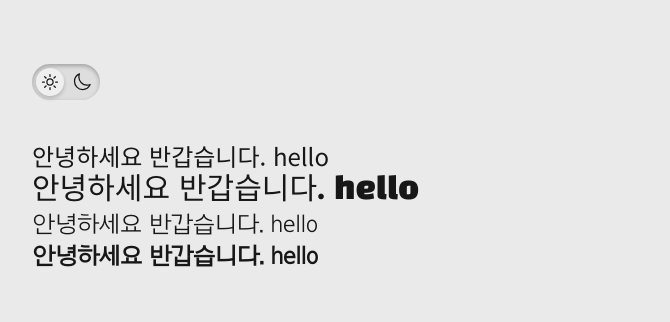
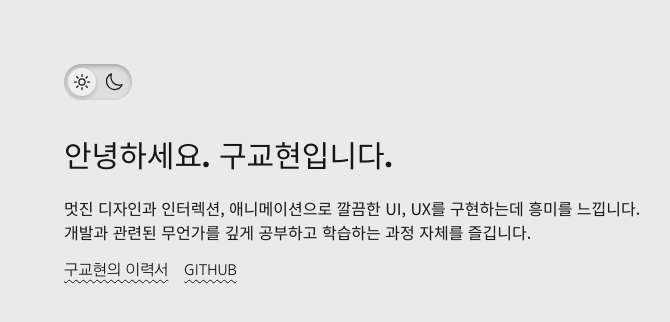
Before and after one commit to rygus9/blog, a Next.js app: page / in a window 1280 px wide. Shown: the top 322 px of the page, without its empty margins (208-878 px from the left). Built offline with nearby package versions, Linux system fonts and the light colour scheme.

Commit message:
feat: 메인 페이지 소개 부분 작성

```diff
--- a/app/layout.tsx
+++ b/app/layout.tsx
@@ -38,6 +38,7 @@ const RootLayout = ({ children }: { children: React.ReactNode }) => {
           arita.variable,
           notoSansKr.variable,
           blackHanSans.variable,
+          "font-noto",
         )}
       >
         <Providers>{children}</Providers>
--- a/app/page.tsx
+++ b/app/page.tsx
@@ -1,23 +1,31 @@
+import Link from "next/link";
+
 import { DarkToggle } from "./_common/components/DarkToggle";
 
 const Page = () => {
   return (
-    <main className="pt-16">
-      <div className="w-[800px] m-auto pb-10">
-        <DarkToggle />
+    <main className="pt-16 max-w-3xl m-auto px-4">
+      <DarkToggle />
+      <h1 className="font-blackHan text-3xl pt-10">
+        안녕하세요. 구교현입니다.
+      </h1>
+      <p className="pt-5">
+        멋진 디자인과 인터렉션, 애니메이션으로 깔끔한 UI, UX를 구현하는데 흥미를
+        느낍니다. <br />
+        개발과 관련된 무언가를 깊게 공부하고 학습하는 과정 자체를 즐깁니다.
+      </p>
+      <div className="pt-3 space-x-4">
+        <Link href="/resume">
+          <span className="font-arita underline decoration-1 decoration-wavy underline-offset-4">
+            구교현의 이력서
+          </span>
+        </Link>
+        <Link href="https://github.com/rygus9" target="_blank" rel="noreferrer">
+          <span className="font-arita underline decoration-1 decoration-wavy underline-offset-4">
+            GITHUB
+          </span>
+        </Link>
       </div>
-      <p className="font-noto text-2xl w-[800px] m-auto">
-        안녕하세요 반갑습니다. hello
-      </p>
-      <p className="font-blackHan text-3xl w-[800px] m-auto">
-        안녕하세요 반갑습니다. hello
-      </p>
-      <p className="font-arita text-2xl w-[800px] m-auto">
-        안녕하세요 반갑습니다. hello
-      </p>
-      <p className="font-arita text-2xl w-[800px] m-auto font-extrabold">
-        안녕하세요 반갑습니다. hello
-      </p>
     </main>
   );
 };
```
